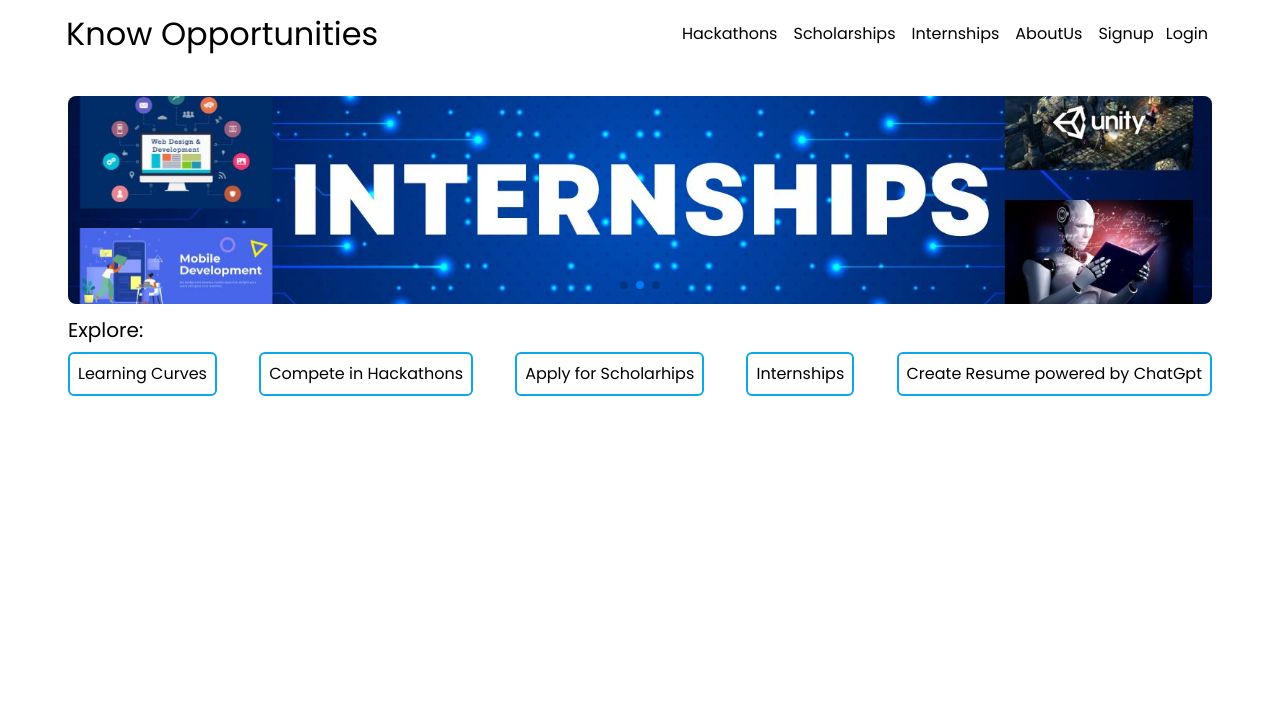
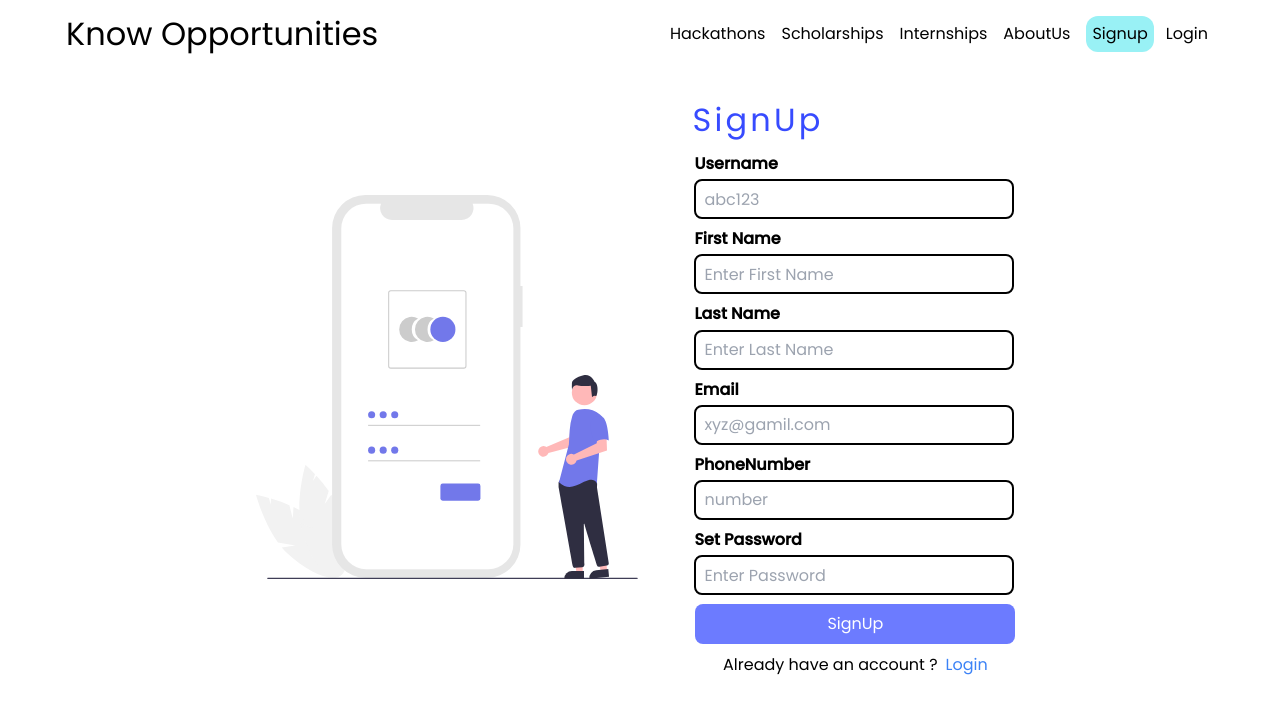
Before and after one commit to chetryJyoti/MoreOppNew, a React (Create React App) app: page / in a window 1280 px wide. Shown: the top 714 px of the page. Built offline with nearby package versions, Linux system fonts and the light colour scheme.

Commit message:
ui changes in the signup page

```diff
--- a/src/App.js
+++ b/src/App.js
@@ -14,12 +14,12 @@ const App = () => {
     <>
       <Navbar />
         <Routes>
-          <Route path="/" element={<Home />} />
+          <Route path="/" element={<Signup />} />
+          <Route path="/home" element={<Home />} />
           <Route path="/hackathons" element={<Hackathons />} />
           <Route path="/scholarships" element={<Scholarships />} />
           <Route path="/internships" element={<Internships />} />
           <Route path="/about" element={<About/>}/>
-          <Route path="/signup" element={<Signup />} />
           <Route path='/login' element={<Login/>}/>
           <Route path="/profile" element={<Profile />} />
         </Routes>
--- a/src/components/home/Home.js
+++ b/src/components/home/Home.js
@@ -8,14 +8,11 @@ const Home = () => {
       <div className="mt-3">
         <h3 className="text-xl mb-2">Explore:</h3>
         <div className="flex justify-between ">
-          <div className="border-solid border-2 border-sky-500 rounded-md p-2">
-            <Link
-              to="/"
-              style={{ textDecoration: "none", color: "inherit" }}
-            >
-             Learning Curves
+          {/* <div className="border-solid border-2 border-sky-500 rounded-md p-2">
+            <Link to="/" style={{ textDecoration: "none", color: "inherit" }}>
+              Learning Curves
             </Link>
-          </div>
+          </div> */}
           <div className="border-solid border-2 border-sky-500 rounded-md p-2">
             <Link
               to="/hackathons"
@@ -41,16 +38,13 @@ const Home = () => {
             </Link>
           </div>
           <div className="border-solid border-2 border-sky-500 rounded-md p-2">
-            <Link
-              to="/"
-              style={{ textDecoration: "none", color: "inherit" }}
-            >
+            <Link to="/" style={{ textDecoration: "none", color: "inherit" }}>
               Create Resume powered by ChatGpt
             </Link>
           </div>
         </div>
       </div>
-    </div>
+      </div>
   );
 };
 
--- a/src/components/navbar/Navbar.js
+++ b/src/components/navbar/Navbar.js
@@ -28,7 +28,7 @@ const Navbar = () => {
 
   return (
     <nav className="nav ">
-      <Link to="/" className="site-title">
+      <Link to="/home" className="site-title">
         Know Opportunities
       </Link>
       <ul>
@@ -39,7 +39,7 @@ const Navbar = () => {
         {/* we dont have user */}
         {user == null && (
           <div className="flex gap-3">
-            <CustomLink to="/signup">Signup</CustomLink>
+            <CustomLink to="/">Signup</CustomLink>
             <CustomLink to="/login">Login</CustomLink>
           </div>
         )}
--- a/src/features/auth/Login.js
+++ b/src/features/auth/Login.js
@@ -129,7 +129,7 @@ const Login = () => {
         </Link>
         <p>
           Dont’t have a account ?
-          <Link to="../signUp" style={{ textDecoration: "none" }}>
+          <Link to="/" style={{ textDecoration: "none" }}>
             <span className="line">Sign Up</span>
           </Link>
         </p>
--- a/src/features/auth/Signup.css
+++ b/src/features/auth/Signup.css
@@ -4,24 +4,13 @@
     padding: 0;
     font-family: "poppins";
 }
-.signup_page{
-    margin-left:9rem;
-    height: 100vh;
-    display: flex;
-    justify-content: center;
-    align-items: center;
- }
 .signup_page  h1{
-
-    margin: 0.5em;
     color: #374BFF;
     letter-spacing: 0.1em;
-    font-size: 2.5em;
+    margin-left: 6px;
+    font-size: 2em;
  }
-.signup_page .container{
-    background-color: white;
-    border-radius: 1em;
- }
+
 .signup_page .cont3{
     display: flex;
     flex-direction: column;
@@ -33,7 +22,7 @@
     height: 2.5em;
     font-size: 1em;
     border-radius: 0.5em;
-    border: solid 0.1em;
+    border: solid 2px;
     padding-left: 0.5em;
     margin-top: 0.2em;
 }
@@ -56,19 +45,3 @@
 .signup_page .cont3 label{
     font-size: 1em;
 }
-
-.signup_page .sSvg{
-    width: 80%;
-    align-items: center;
-    display: flex;
-    justify-content: center;
-    align-items: center;
-}
-.signup_page .signSvg{
-    height: 80vh;
-    width: 70%;
-
-}
-.existing_acount{
-    margin-left: 3rem;
-}
--- a/src/features/auth/Signup.js
+++ b/src/features/auth/Signup.js
@@ -1,3 +1,4 @@
+/* eslint-disable jsx-a11y/img-redundant-alt */
 import React, { useState } from "react";
 import { Link, useNavigate } from "react-router-dom";
 import "../auth/Signup.css";
@@ -75,12 +76,9 @@ const Signup = () => {
       });
   };
   return (
-    <div className="mx-35 p-7 signup_page">
-      <div className="sSvg">
-        <img className="signSvg" src={signupSVG} alt="Signup svg image"></img>
-      </div>
-      <div className="container">
-        {/* {JSON.stringify(data)} */}
+     <div className="mx-35 p-7 flex items-center justify-center ">
+      <img className="h-96 mr-6" src={signupSVG} alt="Signup_img" />
+      <div className="signup_page ml-6">
         <h1>SignUp</h1>
         <form onSubmit={submitForm}>
           <div className="cont3">
@@ -178,14 +176,15 @@ const Signup = () => {
         />
         {/* Same as */}
         <ToastContainer />
-        <p className="existing_acount">
+        <p className="text-center">
           Already have an account ?
           <Link to="/Login" style={{ textDecoration: "none" }}>
-            <span>Login</span>
+            <span className="text-blue-500 ml-2">Login</span>
           </Link>
         </p>
       </div>
     </div>
+
   );
 };
 
--- a/src/features/auth/login.css
+++ b/src/features/auth/login.css
@@ -7,7 +7,7 @@
 
 }
 .page{
-    height: 100vh;
+    height: 88vh;
     width: 100%;
     display: flex;
     justify-content: center;
```
